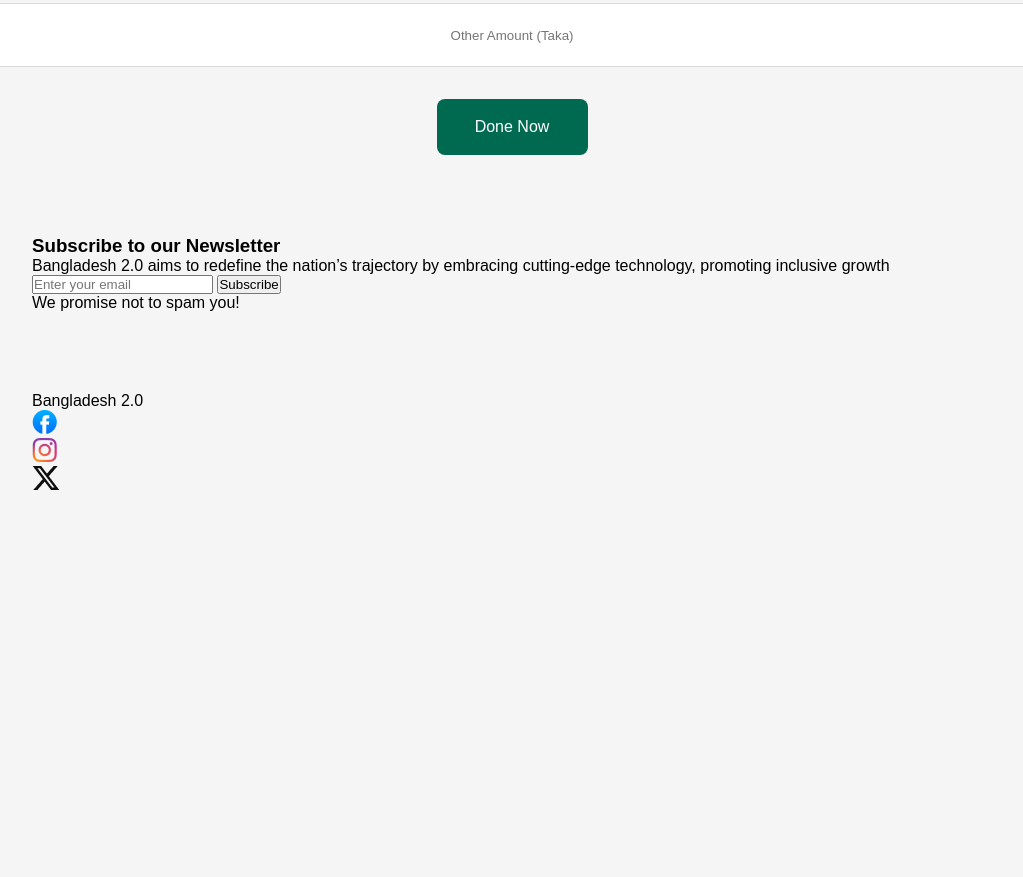
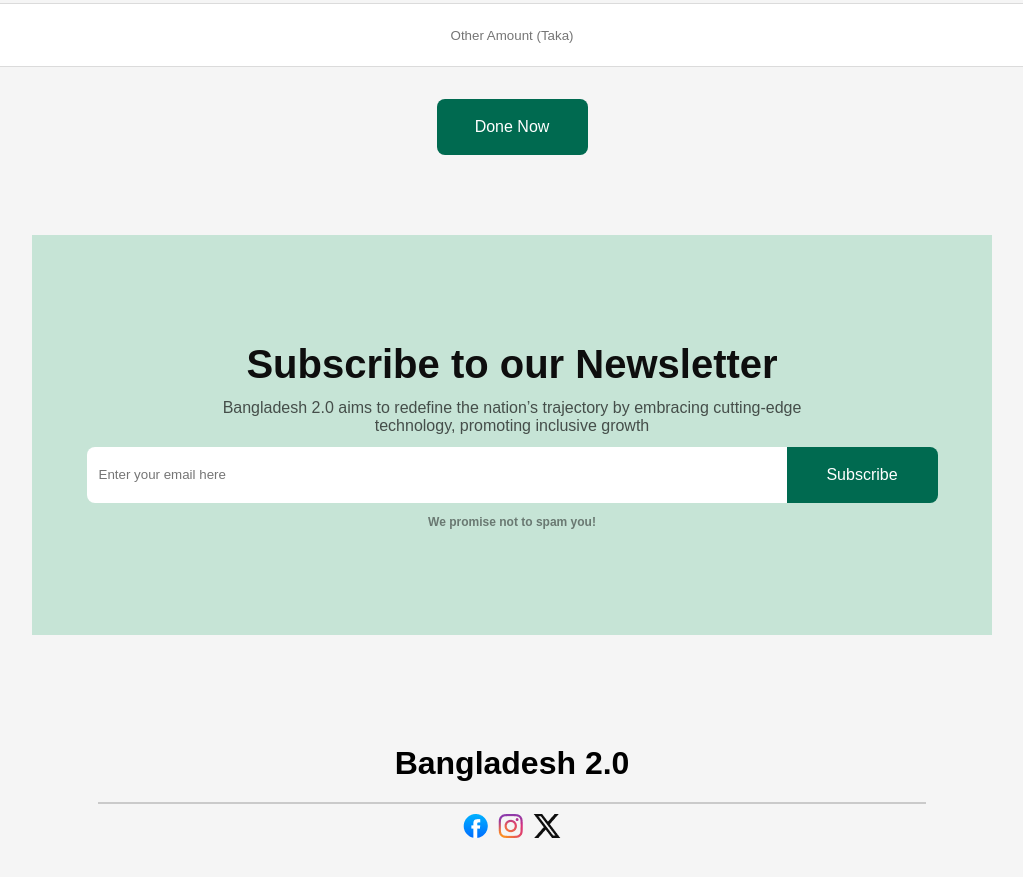
Before and after one commit to sallsabilsabbir/PH-A1_Bangladesh-2.0, a plain HTML site: page index.html in a window 1280 px wide. Shown: the part 4816-5693 px from the top of the page, without its empty margins (128-1151 px from the left). Before the commit the page ends 5334 px from the top, so only its background shows below. Drawn offline with Linux system fonts and the light colour scheme; a web font is replaced by a local one.

Commit message:
all section  done

```diff
--- a/index.html
+++ b/index.html
@@ -302,10 +302,10 @@
     <section>
         <div class="s8mContainer">
             <h3 class="s8mTitle">Subscribe to our Newsletter</h3>
-            <p class="s8mTexts">Bangladesh 2.0 aims to redefine the nation’s trajectory by embracing cutting-edge
+            <p class="s8mTexts">Bangladesh 2.0 aims to redefine the nation’s trajectory by embracing cutting-edge <br>
                 technology, promoting inclusive growth</p>
             <div class="s8cContainer">
-                <input type="text" class="s8cInput" placeholder="Enter your email">
+                <input type="text" class="s8cInput" placeholder="Enter your email here">
                 <button class="s8cBtn">Subscribe</button>
             </div>
             <p class="s8cStext">We promise not to spam you!</p>
@@ -318,6 +318,7 @@
     <!-- 9th section footer -->
     <footer>
         <p>Bangladesh 2.0</p>
+        <div class="footer_border"></div>
         <ul>
             <li><img src="/assets/facebook.png" alt="facebook"></li>
             <li><img src="/assets/instagram.png" alt="instagram"></li>
--- a/style/bd_styles.css
+++ b/style/bd_styles.css
@@ -527,7 +527,81 @@ select {
 
 /* 8th section */
 
+.s8mContainer{
+    width: 100%;
+    height: 400px;
+    text-align: center;
+    background-color: #C6E4D6;
+    display: flex;
+    flex-direction: column;
+    justify-content: center;
+    align-items: center;
+    gap: 12px;
+}
 
+.s8mTitle{
+    font-size: 40px;
+    font-weight: bold;
+    color: #0E0E0E;
+}
+.s8mTexts{
+    font-size: 16px;
+    color: rgb(14, 14, 14, 0.7);
+}
+.s8cContainer{
+    display: flex;
+    gap: none;
+}
+.s8cInput{
+    width: 700px;
+    height: 56px;
+    text-align: start;
+    padding: 12px;
+    border: none;
+    border-radius: 8px 0px 0px 8px;
+}
+.s8cBtn{
+    font-size: 16px;
+    font-weight: semibold;
+    text-align: center;
+    background-color: #006A50;
+    width: 151px;
+    height: 56px;
+    color: white;
+    padding: 17px 34px;
+    border-radius: 0px 8px 8px 0px;
+    border: none;
+    cursor: pointer;
+}
+.s8cStext{
+    font-size: 12px;
+    font-weight: bold;
+    color: rgb(14, 14, 14, 0.5);
+}
+footer {
+    display: flex;
+    flex-direction: column;
+    align-items: center;
+    justify-content: center;
+    text-align: center;
+    padding: 20px;
+}
 
+footer p {
+    font-size: 32px;
+    font-weight: bold;
+    margin: 10px 10px;
+}
 
+.footer_border {
+    border: 1px solid #0e0e0e2f;
+    width: 90%;
+    margin: 10px 10px;
+}
+
+footer ul {
+    list-style: none;
+    display: flex;
+    gap: 10px;
+}
 /* 9th section */
```
